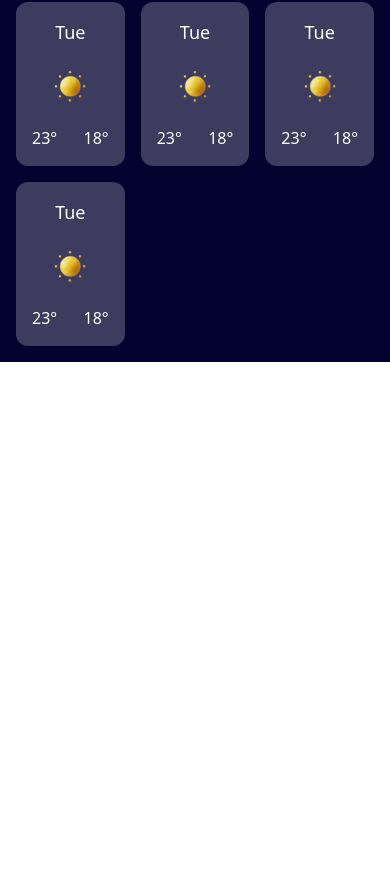
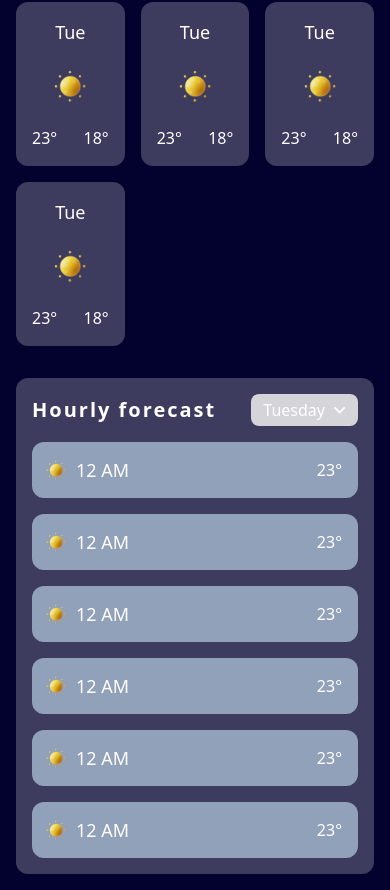
Before and after one commit to mitkokazakov/Weather-App, a React (Vite) app in the folder weather-app/: page / in a window 390 px wide. Shown: the part 1287-2177 px from the top of the page. Before the commit the page ends 1649 px from the top, so only its background shows below. Built offline with nearby package versions, Linux system fonts and the light colour scheme.

Commit message:
Add HourlyForecast component and style it for mobile devices

```diff
--- a/weather-app/src/App.tsx
+++ b/weather-app/src/App.tsx
@@ -1,6 +1,7 @@
 import CurrentWeather from "./components/CurrentWeather"
 import DailyForecast from "./components/DailyForecast"
 import Header from "./components/Header"
+import HourlyForecast from "./components/HourlyForecast"
 import Search from "./components/Search"
 
 function App() {
@@ -12,6 +13,7 @@
       <Search />
       <CurrentWeather />
       <DailyForecast />
+      <HourlyForecast />
     </div>
   )
 }
--- /dev/null
+++ b/weather-app/src/components/HourlyForecast.tsx
@@ -0,0 +1,118 @@
+import { useState } from "react";
+
+const HourlyForecast = () => {
+
+    const [isHourlyDropdownOpen, setIsHourlyDropdownOpen] = useState(false);
+
+    function HandleHourlyDropdown(){
+        setIsHourlyDropdownOpen(!isHourlyDropdownOpen);
+    }
+
+  return (
+    <div className="w-full bg-[#3d3b5e] rounded-xl p-4 text-white flex flex-col justify-center items-center mt-8">
+      <section className="w-full flex justify-between items-center relative">
+        <h1 className="font-semibold text-xl tracking-widest">
+          Hourly forecast
+        </h1>
+        <div
+          className="bg-[#d5d4d9] flex justify-center items-center gap-2 px-3 py-1 rounded-lg cursor-pointer"
+          onClick={HandleHourlyDropdown}
+        >
+          <p className="text-white">Tuesday</p>
+          <img src="/public/icon-dropdown.svg" alt="icon" />
+        </div>
+
+        {isHourlyDropdownOpen && (
+            <div className="w-54 bg-slate-300 absolute top-10 right-0 rounded-lg px-2 py-3 flex flex-col justify-start items-start gap-2 duration-300">
+          <p className=" text-white bg-slate-500 py-1 px-2 w-full rounded-lg">
+            Tuesday
+          </p>
+          <p className=" text-white bg-slate-500 py-1 px-2 w-full rounded-lg">
+            Tuesday
+          </p>
+
+          <p className=" text-white bg-slate-500 py-1 px-2 w-full rounded-lg">
+            Tuesday
+          </p>
+
+          <p className=" text-white bg-slate-500 py-1 px-2 w-full rounded-lg">
+            Tuesday
+          </p>
+
+          <p className=" text-white bg-slate-500 py-1 px-2 w-full rounded-lg">
+            Tuesday
+          </p>
+
+          <p className=" text-white bg-slate-500 py-1 px-2 w-full rounded-lg">
+            Tuesday
+          </p>
+
+          <p className=" text-white bg-slate-500 py-1 px-2 w-full rounded-lg">
+            Tuesday
+          </p>
+
+
+        </div>
+        )}
+      </section>
+
+      <section className="w-full flex flex-col justify-center items-center gap-4 mt-4">
+        <div className="w-full pr-4 pl-1 py-2 flex justify-between items-center gap-2 text-white bg-slate-400 rounded-xl">
+          <div className=" flex justify-center items-center">
+            <img src="/public/icon-sunny.webp" alt="weather" className="h-10" />
+            <p className="text-lg">12 AM</p>
+          </div>
+
+          <p>23°</p>
+        </div>
+
+        <div className="w-full pr-4 pl-1 py-2 flex justify-between items-center gap-2 text-white bg-slate-400 rounded-xl">
+          <div className=" flex justify-center items-center">
+            <img src="/public/icon-sunny.webp" alt="weather" className="h-10" />
+            <p className="text-lg">12 AM</p>
+          </div>
+
+          <p>23°</p>
+        </div>
+
+        <div className="w-full pr-4 pl-1 py-2 flex justify-between items-center gap-2 text-white bg-slate-400 rounded-xl">
+          <div className=" flex justify-center items-center">
+            <img src="/public/icon-sunny.webp" alt="weather" className="h-10" />
+            <p className="text-lg">12 AM</p>
+          </div>
+
+          <p>23°</p>
+        </div>
+
+        <div className="w-full pr-4 pl-1 py-2 flex justify-between items-center gap-2 text-white bg-slate-400 rounded-xl">
+          <div className=" flex justify-center items-center">
+            <img src="/public/icon-sunny.webp" alt="weather" className="h-10" />
+            <p className="text-lg">12 AM</p>
+          </div>
+
+          <p>23°</p>
+        </div>
+
+        <div className="w-full pr-4 pl-1 py-2 flex justify-between items-center gap-2 text-white bg-slate-400 rounded-xl">
+          <div className=" flex justify-center items-center">
+            <img src="/public/icon-sunny.webp" alt="weather" className="h-10" />
+            <p className="text-lg">12 AM</p>
+          </div>
+
+          <p>23°</p>
+        </div>
+
+        <div className="w-full pr-4 pl-1 py-2 flex justify-between items-center gap-2 text-white bg-slate-400 rounded-xl">
+          <div className=" flex justify-center items-center">
+            <img src="/public/icon-sunny.webp" alt="weather" className="h-10" />
+            <p className="text-lg">12 AM</p>
+          </div>
+
+          <p>23°</p>
+        </div>
+      </section>
+    </div>
+  );
+};
+
+export default HourlyForecast;
```
